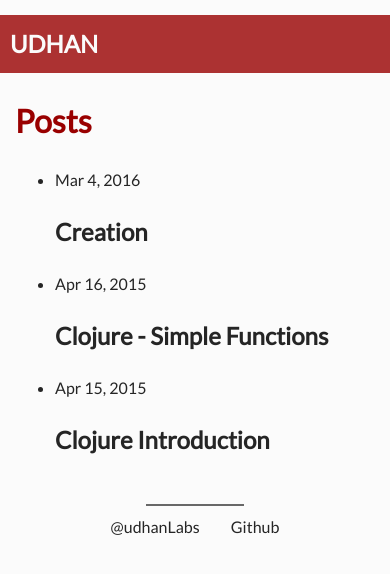
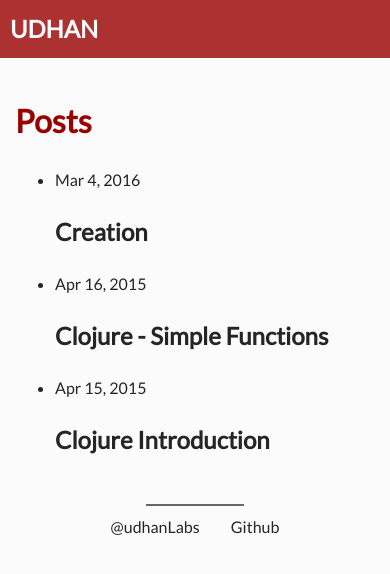
Before and after one commit to udhan/udhan, a Jekyll site: the page built from index.html, in a window 390 px wide. Shown: the top 574 px of the page. Built offline with Jekyll 4.4.1, drawn with Linux system fonts in a browser that asks for light colours.

Commit message:
fix gap at the top

```diff
--- a/css/main.css
+++ b/css/main.css
@@ -95,6 +95,6 @@ footer a {
 
 @media screen and (max-width : 1200px) {
     .logo {
-        position:relative;
+        position: inherit;
     }
 }
```
